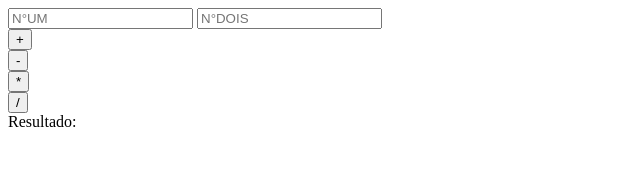
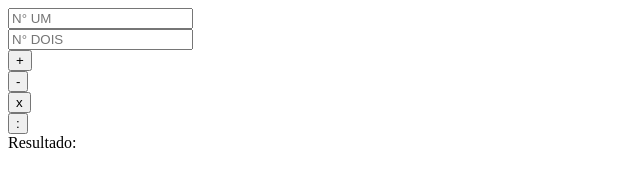
Before and after one commit to brunacairesdasilva/calculadora-simples, a plain HTML site: page index.html in a window 1280 px wide. Shown: the whole page, without its empty margins (0-640 px from the left). Drawn offline with Linux system fonts and the light colour scheme.

Commit message:
Add files via upload

```diff
--- a/index.html
+++ b/index.html
@@ -1,17 +1,23 @@
 <!DOCTYPE html>
 <html lang="en">
 <head>
+    <link rel="stylesheet" href="style.css">
     <meta charset="UTF-8">
     <meta name="viewport" content="width=device-width, initial-scale=1.0">
-    <title>calculadora</title>
+    <title>Calculadora</title>
 </head>
 <body>
-    <input type="text"  id="zeroum" placeholder="N°UM">
-    <input type="text"  id="zeroum" placeholder="N°DOIS"><br>
-     <button onclick="calcula('+')">+</button><br>
-     <button onclick="calcula('-')">-</button><br>
-     <button onclick="calcula('*')">*</button><br>
-     <button onclick="calcula('/')">/</button><br>
-     <span id="Resultado">Resultado:</span>
+    <script src="script.js"></script>
+    <div>
+    <input type="text"  id="zeroum" placeholder="N° UM"><br>
+    <input type="text"  id="zerodois" placeholder="N° DOIS"><br>
+    </div>
+    <div>
+    <button onclick="calcula('+')">+</button><br>
+    <button onclick="calcula('-')">-</button><br>
+    <button onclick="calcula('*')">x</button><br>
+    <button onclick="calcula('/')">:</button><br>
+    <span id="resultado">Resultado: </span>
+    </div>
 </body>
 </html>
--- a/script.js
+++ b/script.js
@@ -1,17 +1,18 @@
 function calcula (opera) {
-    let num1 = parseFloat(document.getElementById('zeroum').value);
-    let num1 = parseFloat(document.getElementById('zerodois').value);
+    let num1 = parseFloat(document.getElementById('zeroum') .value);
+    let num2 = parseFloat(document.getElementById('zerodois') .value);
     let resultado = 0;
+
 
     if(opera == '+'){
         resultado = num1 + num2;
     }else if(opera == '-'){
-        resultado = num1-num2;
-    }else if(opera == '*'){
+        resultado = num1 - num2;
+    }else if(opera == "*"){
         resultado = num1 * num2;
     }else if(opera == '/'){
         resultado = num1 / num2;
     }
-    document.getElementById('resultado').textContent = "resultado" + resultado;
+    document.getElementById('resultado').textContent = "resultado: " + resultado;
 
-    }
+}
```
